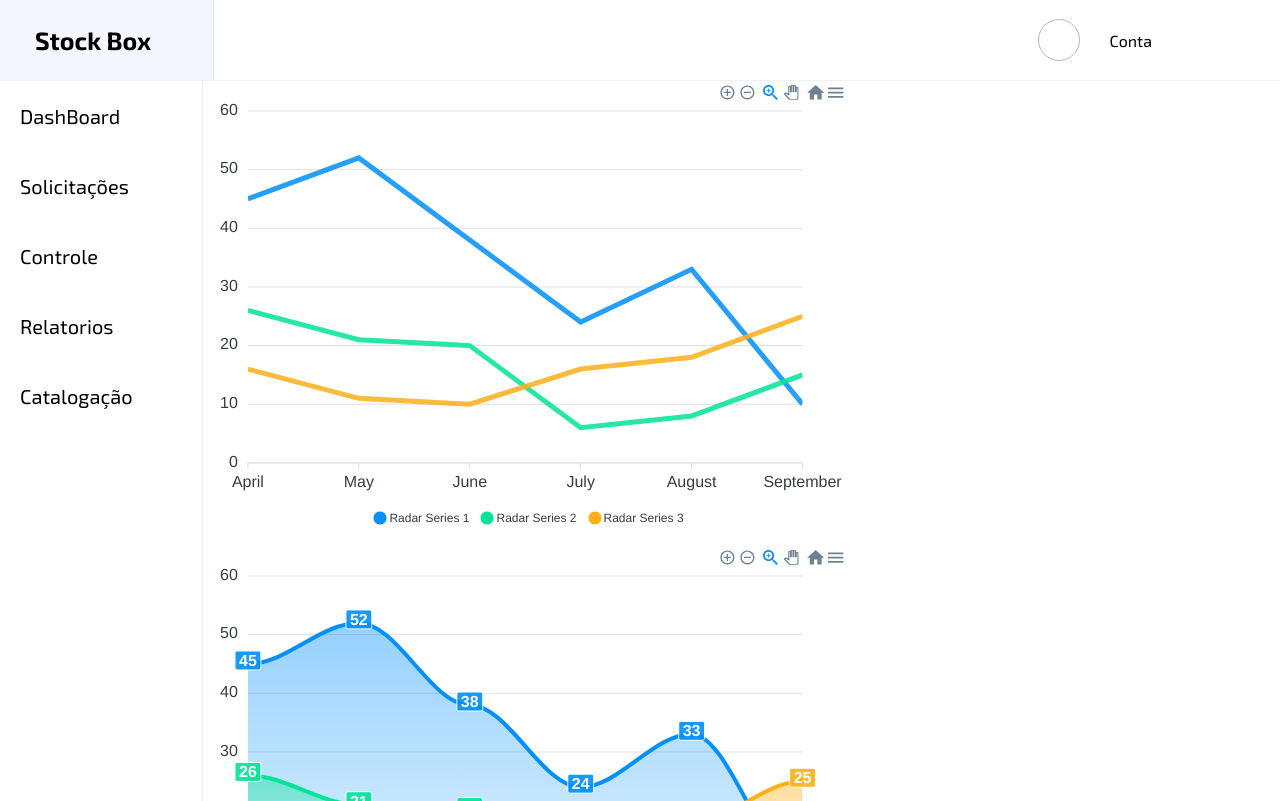
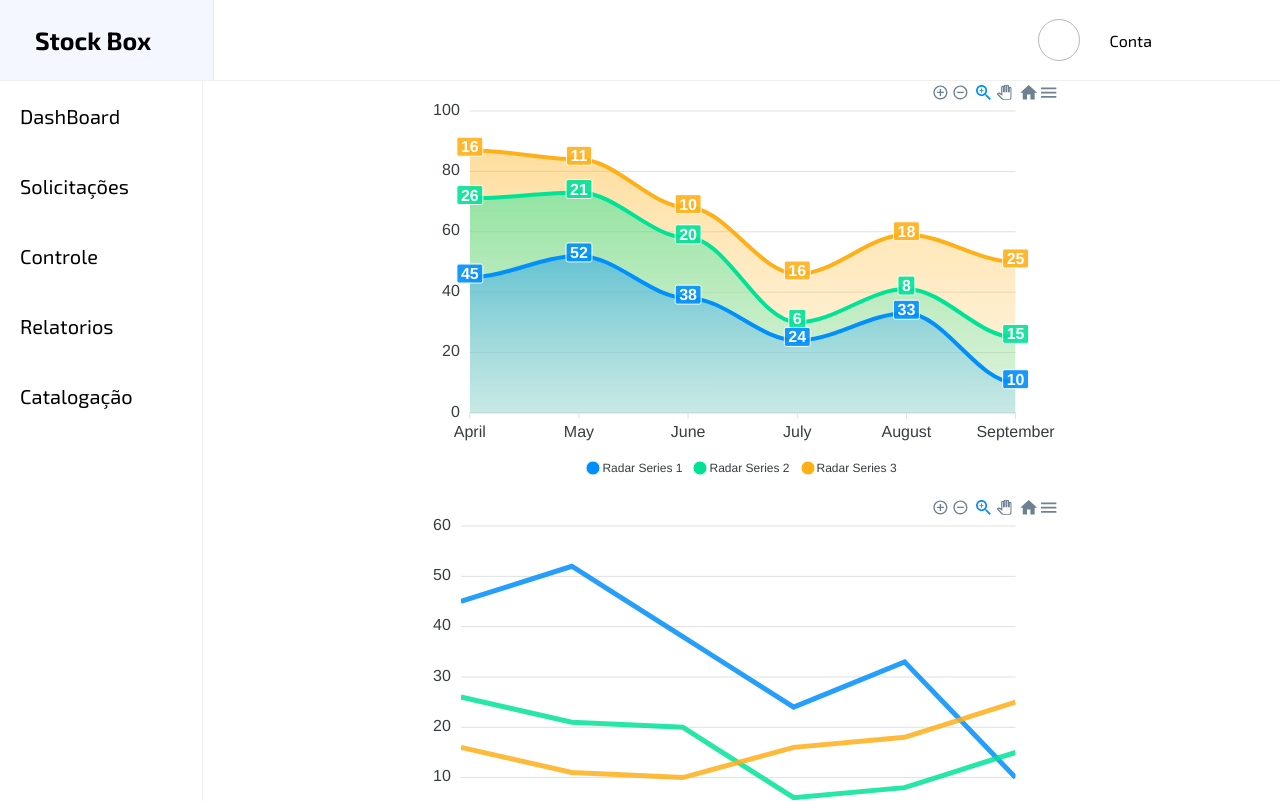
Before and after one commit to onDashCorporation/frontend, a React (Vite) app: page /dashboard in a window 1280 px wide. Built offline with nearby package versions, Linux system fonts and the light colour scheme.

Commit message:
Feat: update

```diff
--- a/src/pages/Dashboard/dashboard.jsx
+++ b/src/pages/Dashboard/dashboard.jsx
@@ -4,19 +4,6 @@ import Header from "../../components/header/header";
 import React from 'react';
 import Chart from 'react-apexcharts';
 const Dashboard = () => {
-  // const options = {
-  //   chart: {
-  //     id: 'basic-line'
-  //   },
-  //   xaxis: {
-  //     categories: ['Jan', 'Feb', 'Mar', 'Apr', 'May', 'Jun', 'Jul', 'Aug', 'Sep', 'Oct', 'Nov', 'Dec']
-  //   }
-  // };
-
-  // const series = [{
-  //   name: 'Series 1',
-  //   data: [30, 40, 35, 50, 49, 60, 70, 91, 125, 130, 150, 200]
-  // }];
 
  const line = {
     series: [
@@ -33,6 +20,7 @@ const Dashboard = () => {
         data: [16, 11, 10, 16, 18, 25]
       },
     ],
+
     labels: ['April', 'May', 'June', 'July', 'August', 'September']
 
   }
@@ -51,57 +39,12 @@ const Dashboard = () => {
         data: [16, 11, 10, 16, 18, 25]
       },
     ],
+    chart: {
+      stacked: true
+  },
     labels: ['April', 'May', 'June', 'July', 'August', 'September']
 
   }
-  const options = {
-    series: [
-      {
-        name: "Radar Series 1",
-        data: [45, 52, 38, 24, 33, 10]
-      },
-      {
-        name: "Radar Series 2",
-        data: [26, 21, 20, 6, 8, 15]
-      },
-      {
-        name: "Radar Series 3",
-        data: [16, 11, 10, 16, 18, 25]
-      },
-    ],
-    chart: {
-    type: 'area',
-    height: 350,
-    stacked: true,
-    events: {
-      selection: function (chart, e) {
-        console.log(new Date(e.xaxis.min))
-      }
-    },
-  },
-  colors: ['#008FFB', '#00E396', '#CED4DC'],
-  dataLabels: {
-    enabled: false
-  },
-  stroke: {
-    curve: 'monotoneCubic'
-  },
-  fill: {
-    type: 'gradient',
-    gradient: {
-      opacityFrom: 0.6,
-      opacityTo: 0.8,
-    }
-  },
-  legend: {
-    position: 'top',
-    horizontalAlign: 'left'
-  },
-  xaxis: {
-    type: 'datetime'
-  },
-  };
-
 
   return (
     <S.Content>
@@ -111,10 +54,16 @@ const Dashboard = () => {
         <S.Container>
           <S.LibConatiner>
             <S.Lib>
-
-            <Chart options={line} series={line.series} type="line" height={450} width={650} />
-            <Chart options={bar} series={bar.series} type="area" height={450} width={650} />
-            <Chart options={options} series={options.series} type="area" height={450} width={650} />
+            <Chart options={bar} series={bar.series} type="area" height={400} width={650} />
+            </S.Lib>
+            <S.Lib>
+            <Chart options={line} series={line.series} type="line" height={400} width={650} />
+            </S.Lib>
+            <S.Lib>
+            <Chart options={bar} series={bar.series} type="area" height={400} width={650} />
+            </S.Lib>
+            <S.Lib>
+            <Chart options={line} series={line.series} type="line" height={400} width={650} />
             </S.Lib>
           </S.LibConatiner>
 
--- a/src/pages/Dashboard/style.jsx
+++ b/src/pages/Dashboard/style.jsx
@@ -16,16 +16,22 @@ export const Container = styled.div`
   gap: 20px;
   justify-content: center;
   align-items: center;
+
 `;
 
 export const LibConatiner = styled.div`
 display: flex;
 flex-wrap: wrap;
+flex-direction: row;
+/* gap: 20px; */
+justify-content: space-around;
   width: 100%;
   height: 700px;
+
 `;
 export const Lib = styled.div`
-width: 800px;
-height: 800px;
+
+/* width: ; */
+/* height: 800px; */
 
 `;
```
